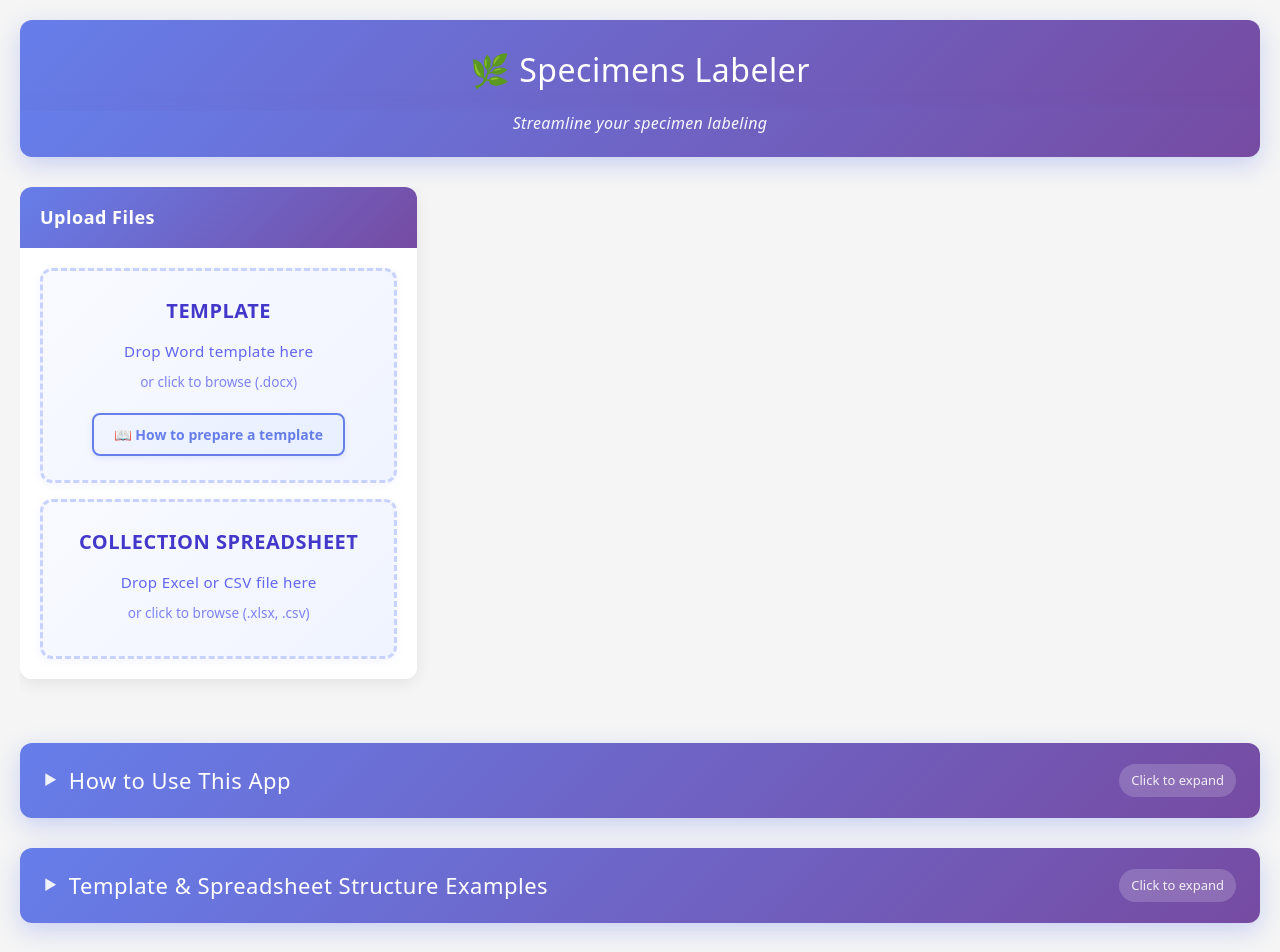
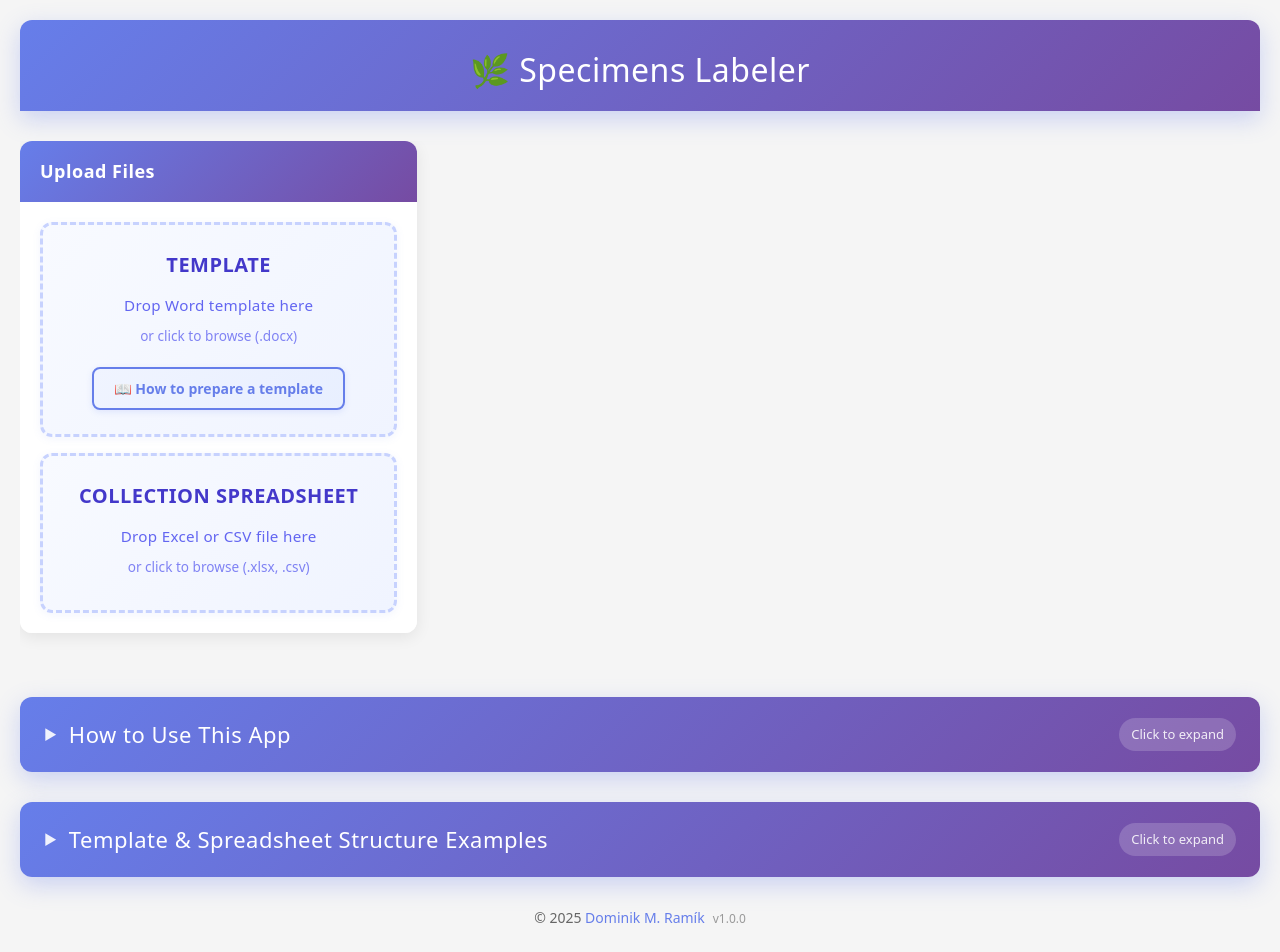
Before and after one commit to dominik-ramik/specimen-labeler, a Vue app: page / in a window 1280 px wide. Shown: the top 952 px of the page. Built offline with nearby package versions, Linux system fonts and the light colour scheme.

Commit message:
feature: in-app version number

```diff
--- a/package.json
+++ b/package.json
@@ -1,6 +1,7 @@
 {
   "name": "specimen-labeler",
-  "version": "0.0.0",
+  "version": "1.0.0",
+  "description": "A web application for automatically generating formatted specimen labels",
   "private": true,
   "type": "module",
   "scripts": {
--- a/src/App.vue
+++ b/src/App.vue
@@ -1,5 +1,6 @@
 <script setup>
 import { ref, computed, onMounted, nextTick } from 'vue'
+import packageJson from '../package.json'
 import FileDropZone from './components/FileDropZone.vue'
 import ConfigurationSection from './components/ConfigurationSection.vue'
 import DataSelectionSection from './components/DataSelectionSection.vue'
@@ -434,7 +435,6 @@ const scrollToTemplateHelp = () => {
   <div class="app-container">
     <div class="header">
       <h1>🌿 Specimens Labeler</h1>
-      <p class="subtitle">Streamline your specimen labeling</p>
     </div>
 
     <!-- Output Messages -->
@@ -568,6 +568,7 @@ const scrollToTemplateHelp = () => {
     <div class="copyright">
       © 2025
       <a href="https://dominicweb.eu" target="_blank" rel="noopener noreferrer">Dominik M. Ramík</a>
+      <span class="version">v{{ packageJson.version }}</span>
     </div>
   </div>
 </template>
@@ -956,6 +957,13 @@ h1 {
   text-decoration: underline;
 }
 
+.copyright .version {
+  margin-left: 8px;
+  color: #999;
+  font-size: 12px;
+  font-weight: 500;
+}
+
 /* Tablet Layout (1200px to 1600px) - 3 columns */
 @media (max-width: 1600px) {
   .main-content-grid {
```
